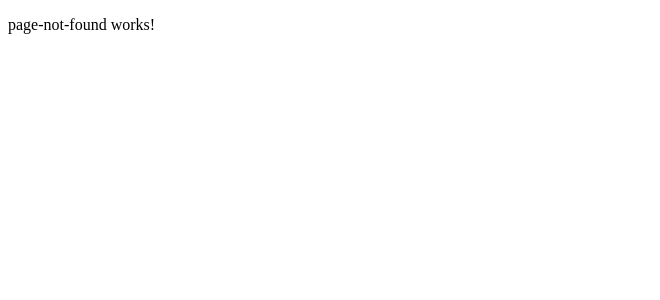
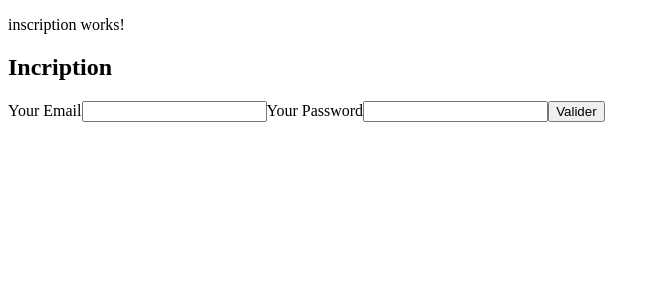
Before and after one commit to Stephane-maker/groupamania, an Angular app: page / in a window 1280 px wide. Shown: the top 300 px of the page, without its empty margins (0-660 px from the left). Built offline with nearby package versions, Linux system fonts and the light colour scheme.

Commit message:
creation de la page inscription , attrabution de la page inscription comme page d'accueille est insertion du react forms angular

```diff
--- /dev/null
+++ b/src/app/inscription/inscription.component.html
@@ -0,0 +1,15 @@
+<p>inscription works!</p>
+
+<h2>Incription</h2>
+
+<div>
+    <form [formGroup]="inscriptionForm">
+        <label for="email">Your Email</label>
+        <input type="text" name="email" id="" aria-label="email" formControlName="email">
+
+        <label for="password">Your Password</label>
+        <input type="password" name="password" id="" aria-label="password" formControlName="password">
+
+        <button type="submit" (click)="onTest()">Valider</button>
+    </form>
+</div>
--- /dev/null
+++ b/src/app/inscription/inscription.component.ts
@@ -0,0 +1,26 @@
+
+import { Component, OnInit } from '@angular/core';
+import { FormGroup, FormBuilder } from '@angular/forms';
+
+
+@Component({
+  selector: 'app-inscription',
+  templateUrl: './inscription.component.html',
+  styleUrls: ['./inscription.component.scss']
+})
+export class InscriptionComponent implements OnInit {
+  inscriptionForm!: FormGroup;
+  constructor(private formBuilder: FormBuilder) { }
+
+  ngOnInit(): void {
+    this.inscriptionForm = this.formBuilder.group({
+        email: [null],
+        password: [null]
+    });
+  }
+
+  onTest() {
+    console.log(this.inscriptionForm.value)
+  }
+
+}
--- a/src/app/router/router.module.ts
+++ b/src/app/router/router.module.ts
@@ -1,3 +1,4 @@
+import { InscriptionComponent } from './../inscription/inscription.component';
 import { NgModule, Component } from '@angular/core';
 import { CommonModule } from '@angular/common';
 import { RouterModule , Routes , Router } from '@angular/router';
@@ -9,6 +10,7 @@ import { PageNotFoundComponent } from '../page-not-found/page-not-found.componen
 const routes: Routes = [
   { path: 'accueille', component: PageAccueilleComponent },
   { path: 'profil', component: PageProfilComponent },
+  {path: "" , component: InscriptionComponent},
   { path: "**" , component: PageNotFoundComponent}
 ];
 
```
Also changed, not shown: src/app/app.module.ts (+6 -1 lines), src/app/inscription/inscription.component.scss (added), 1 other file (tests, documents, lock files or other folders).
